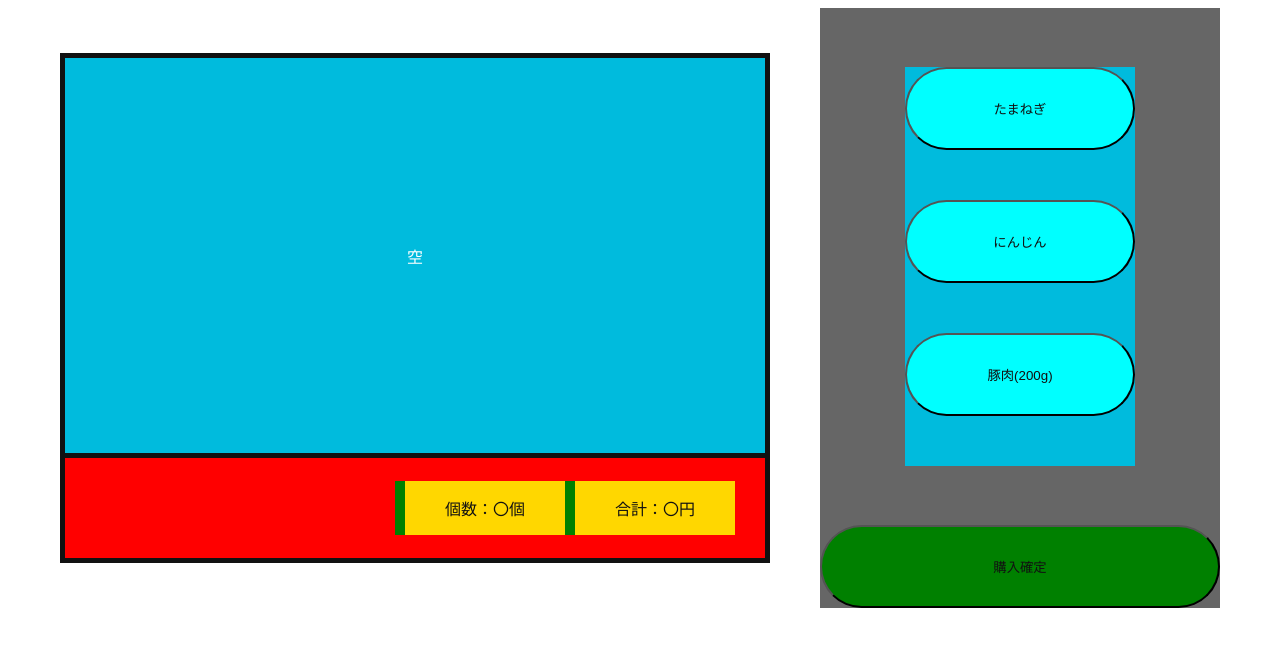
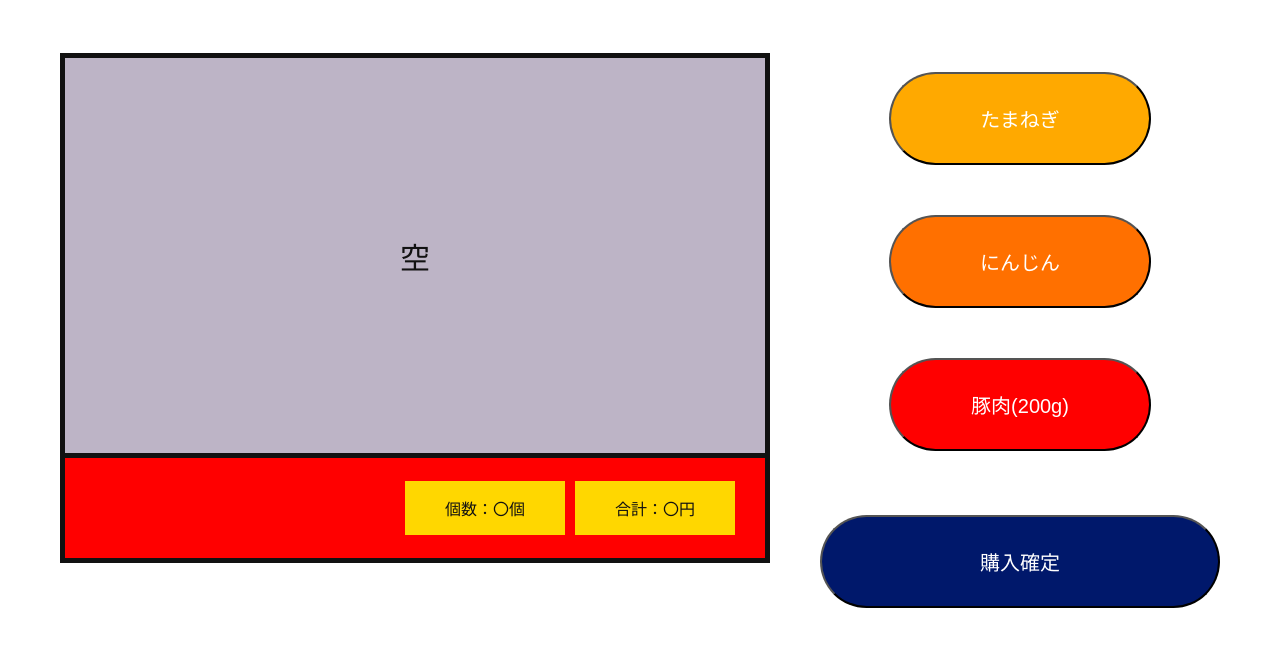
Before and after one commit to kyoichii/kawaproject, a PHP site: page /clerkScreen.html in a window 1280 px wide. Shown: the top 647 px of the page. Run offline with PHP 8.4, Linux system fonts and the light colour scheme.

Commit message:
カラー変更

```diff
--- a/src/clerkScreen.html
+++ b/src/clerkScreen.html
@@ -19,16 +19,16 @@
         <div id="reftArea">
             <!-- 商品エリア -->
             <div id="productArea">
-                <!-- サンプル用 -->
-                <div id="box">空</div>
+                <!-- 購入リスト -->
+                <div id="purchaseList">空</div>
             </div>
             <!-- 左下のエリア -->
             <div id="lowerLeftArea">
                 <!-- 合計エリア -->
                 <div id="totalArea">
                     <!-- サンプル用 -->
-                    <div class="totalBox">個数：〇個</div>
-                    <div class="totalBox">合計：〇円</div>
+                    <div id="quantity">個数：〇個</div>
+                    <div id="price">合計：〇円</div>
                 </div>
             </div>
         </div>
--- a/src/css/clerkScreen.css
+++ b/src/css/clerkScreen.css
@@ -15,13 +15,12 @@
 
 /* 左エリア  */
 #reftArea {
+    /*背景色*/
+    background: #BDB4C6;
     /*フレックスボックス*/
     display: flex;
     /*ボックス内の並びを指定*/
     flex-direction: column;
-    /*背景色*/
-    background: #0bd;
-    color: #fff;
     /*ボックスの大きさ*/
     height: 500px;
     width: 700px;
@@ -31,12 +30,13 @@
 
 /* 右エリア */
 #rightArea {
+    /*背景色*/
+    /* background: #666; */
+
     /*フレックスボックス*/
     display: flex;
     /*ボックス内の並びを指定*/
     flex-direction: column;
-    /*背景色*/
-    background: #666;
     /* 文字色 */
     color: #fff;
     /*ボックスのサイズ*/
@@ -54,6 +54,14 @@
     margin-top: auto;
     margin-left: auto;
     margin-right: auto;
+}
+
+/* 購入リスト */
+#purchaseList {
+    /* 文字の色 */
+    color: #111;
+    /* 文字の大きさ */
+    font-size: 30px;
 }
 
 /* 左下エリア */
@@ -76,7 +84,8 @@
 /*  合計エリア */
 #totalArea {
     /*背景色*/
-    background: green;
+    /* background: green; */
+
     /*フレックスボックス*/
     display: flex;
     /*ボックス内の並びを指定*/
@@ -88,10 +97,39 @@
     margin-bottom: auto;
 }
 
+/* 金額 */
+#price {
+    /* 文字の色 */
+    color: #111;
+    /*背景色*/
+    background: gold;
+    /* 文字を中央に */
+    text-align: center;
+    /*ボックスのサイズ*/
+    padding: 15px 40px;
+    /* 余白 */
+    margin-left: 10px;
+}
+
+/* 数量 */
+#quantity {
+    /* 文字の色 */
+    color: #111;
+    /*背景色*/
+    background: gold;
+    /* 文字を中央に */
+    text-align: center;
+    /*ボックスのサイズ*/
+    padding: 15px 40px;
+    /* 余白 */
+    margin-left: 10px;
+}
+
 /* 商品ボタンエリア */
 #productButtonArea {
     /*背景色*/
-    background: #0bd;
+    /* background: #0bd; */
+
     /*フレックスボックス*/
     display: flex;
     /*ボックス内の並びを指定*/
@@ -105,26 +143,31 @@
 
 /* たまねぎボタン */
 #onionButton {
+    /* 背景色 */
+    background: #FFA900;
     /* 文字の色 */
-    color: #111;
-    /*背景色*/
-    background: aqua;
+    color: #fff;
+    /* 文字のサイズ */
+    font-size: 20px;
     /* 文字を中央に */
     text-align: center;
     /*ボックスのサイズ*/
     padding: 30px 80px;
     /* 余白 */
     margin-bottom: 50px;
+    margin-top: 50px;
     /* 両端に丸みを付ける */
     border-radius: 100px;
 }
 
 /* にんじんボタン */
 #carrotButton {
+    /* 背景色 */
+    background: #FF7000;
     /* 文字の色 */
-    color: #111;
-    /*背景色*/
-    background: aqua;
+    color: #fff;
+    /* 文字のサイズ */
+    font-size: 20px;
     /* 文字を中央に */
     text-align: center;
     /*ボックスのサイズ*/
@@ -137,10 +180,12 @@
 
 /* 豚肉ボタン */
 #porkButton {
+    /* 背景色 */
+    background: #FF0000;
     /* 文字の色 */
-    color: #111;
-    /*背景色*/
-    background: aqua;
+    color: #fff;
+    /* 文字のサイズ */
+    font-size: 20px;
     /* 文字を中央に */
     text-align: center;
     /*ボックスのサイズ*/
@@ -154,9 +199,11 @@
 /* 購入確定ボタンボックス */
 #totalButton {
     /* 文字の色 */
-    color: #111;
+    color: #fff;
     /*背景色*/
-    background: green;
+    background: #00186B;
+    /* 文字のサイズ */
+    font-size: 20px;
     /* 文字を中央に */
     text-align: center;
     /*ボックスのサイズ*/
@@ -164,17 +211,3 @@
     /* 両端に丸みを付ける */
     border-radius: 100px;
 }
-
-/* 合計ボックス */
-.totalBox {
-    /* 文字の色 */
-    color: #111;
-    /*背景色*/
-    background: gold;
-    /* 文字を中央に */
-    text-align: center;
-    /*ボックスのサイズ*/
-    padding: 15px 40px;
-    /* 余白 */
-    margin-left: 10px;
-}
--- a/src/js/clerkScreen.js
+++ b/src/js/clerkScreen.js
@@ -1,19 +1,19 @@
-// たまねぎ
+// たまねぎ追加処理
 function onion() {
-    document.getElementById("box").innerText = "たまねぎ";
+    document.getElementById("purchaseList").innerText = "たまねぎ";
 }
 
-// にんじん
+// にんじん追加処理
 function carrot() {
-    document.getElementById("box").innerText = "にんじん";
+    document.getElementById("purchaseList").innerText = "にんじん";
 }
 
-// 豚肉
+// 豚肉追加処理
 function pork() {
-    document.getElementById("box").innerText = "豚肉";
+    document.getElementById("purchaseList").innerText = "豚肉";
 }
 
-// 購入確定
+// 購入確定処理
 function total() {
-    document.getElementById("box").innerText = "購入確定";
+    document.getElementById("purchaseList").innerText = "購入確定";
 }
```
